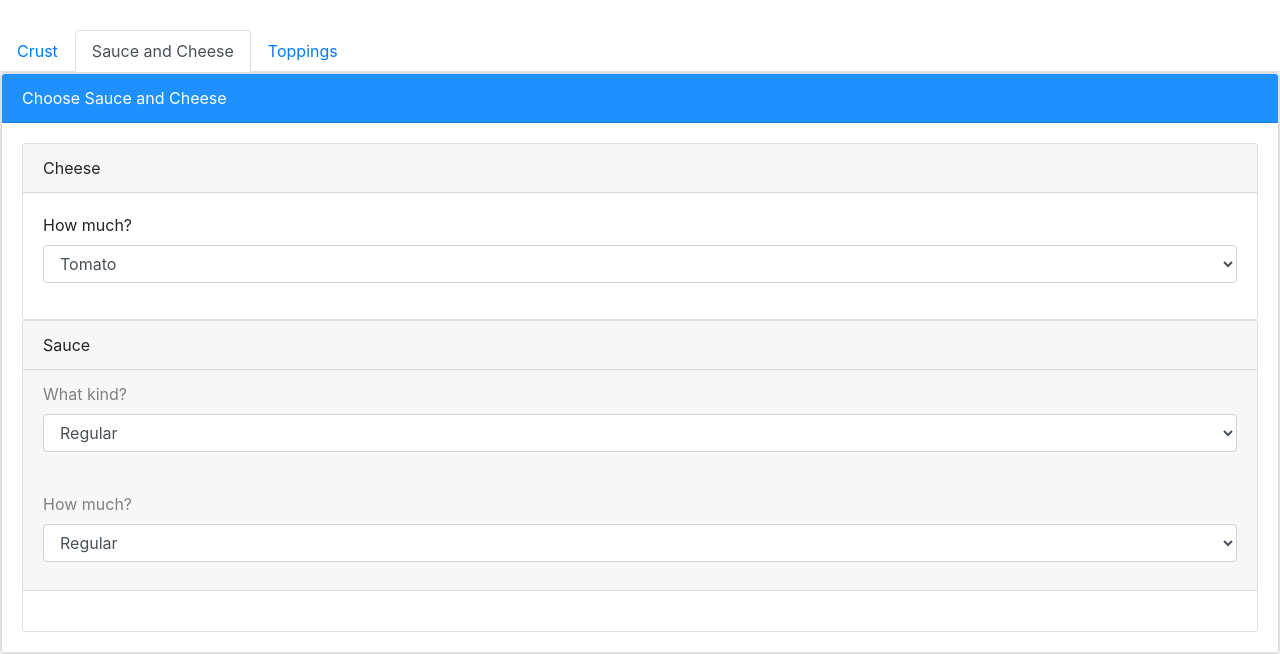
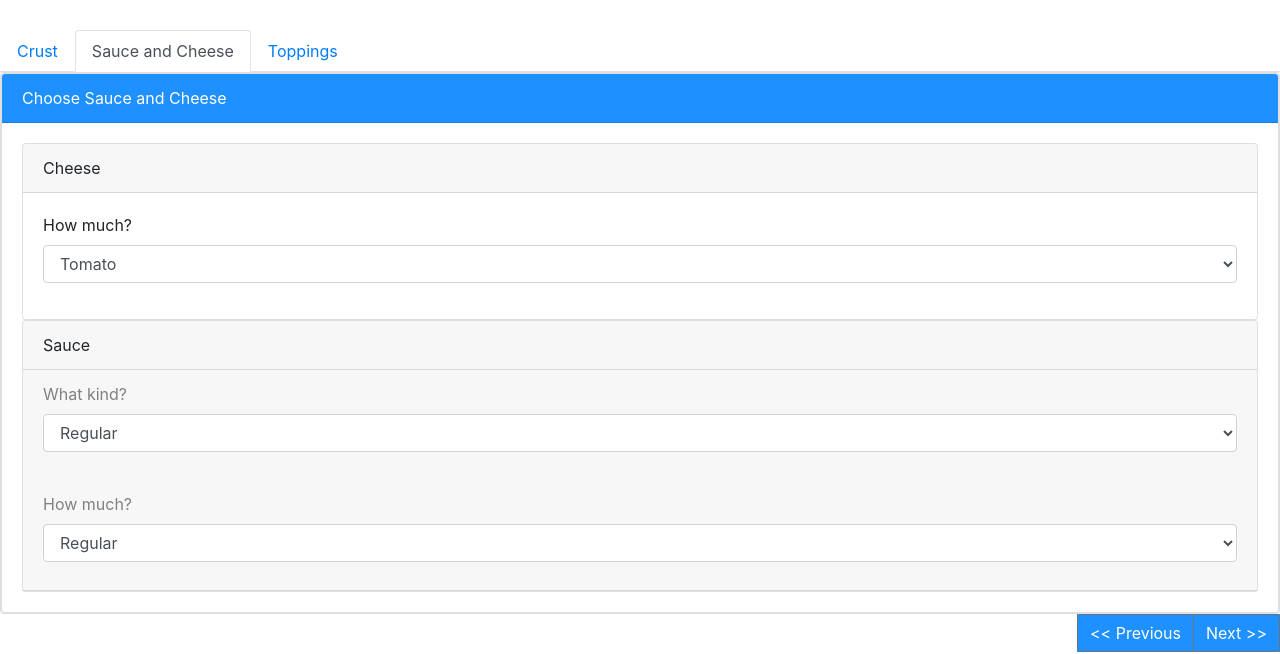
Before and after one commit to RiverRobins/codeup-web-excercises, a plain HTML site: page order-pizza.html in a window 1280 px wide. Both pictures are taken after a click on the tab "Sauce and Cheese". Shown: the part 261-915 px from the top of the page. Drawn offline with nearby package versions, Linux system fonts and the light colour scheme.

Commit message:
finished pizza site

```diff
--- a/order-pizza.html
+++ b/order-pizza.html
@@ -14,6 +14,9 @@
         .jumbotron-fluid div {
             opacity: 0.7;
             background-color: silver;
+        }
+        .go-right {
+            float: right;
         }
     </style>
 </head>
@@ -113,6 +116,14 @@
                 </div>
             </div>
         </div>
+        <div class="btn-group go-right" role="group" aria-label="Basic example" style="background-color: dodgerblue; color: white">
+            <button type="button" class="btn btn-secondary" style="background-color: dodgerblue; color: white"><a style="background-color: dodgerblue; background-image: none; color: white" class="" id="button5" data-toggle="tab" href="#profile" role="tab" aria-controls="profile" aria-selected="false">Next</a></button>
+        </div>
+<!--        <div class="btn-group" role="group" aria-label="Basic example" style="background-color: dodgerblue; color: white">-->
+<!--            <button type="button" class="btn btn-secondary" style="background-color: dodgerblue; color: white"><a style="background-color: dodgerblue; background-image: none; color: white" class="active" id="home-button" data-toggle="tab" href="#home" role="tab" aria-controls="home" aria-selected="true">Crust</a></button>-->
+<!--            <button type="button" class="btn btn-secondary" style="background-color: dodgerblue; color: white"><a style="background-color: dodgerblue; background-image: none; color: white" class="" id="button2" data-toggle="tab" href="#profile" role="tab" aria-controls="profile" aria-selected="false">Sauce and Cheese</a></button>-->
+<!--            <button type="button" class="btn btn-secondary" style="background-color: dodgerblue; color: white"><a style="background-color: dodgerblue; background-image: none; color: white" class="" id="contact-tab2" data-toggle="tab" href="#contact" role="tab" aria-controls="contact" aria-selected="false">Toppings</a></button>-->
+<!--        </div>-->
     </div>
     <div class="tab-pane fade" id="profile" role="tabpanel" aria-labelledby="profile-tab">
         <div class="card" >
@@ -160,12 +171,13 @@
                                 </select>
                             </div>
                         </div>
-                        <div class="card-body">
-
-                        </div>
                     </div>
                 </div>
             </div>
+        </div>
+        <div class="btn-group go-right" role="group" aria-label="Basic example" style="background-color: dodgerblue; color: white">
+            <button type="button" class="btn btn-secondary" style="background-color: dodgerblue; color: white"><a style="background-color: dodgerblue; background-image: none; color: white" class="active" id="home-button3" data-toggle="tab" href="#home" role="tab" aria-controls="home" aria-selected="true"> << Previous</a></button>
+            <button type="button" class="btn btn-secondary" style="background-color: dodgerblue; color: white"><a style="background-color: dodgerblue; background-image: none; color: white" class="" id="contact-tab9" data-toggle="tab" href="#contact" role="tab" aria-controls="contact" aria-selected="false">Next >> </a></button>
         </div>
     </div>
     <div class="tab-pane fade" id="contact" role="tabpanel" aria-labelledby="contact-tab">
@@ -227,6 +239,9 @@
                 </div>
             </div>
         </div>
+        <div class="btn-group go-right" role="group" aria-label="Basic example" style="background-color: dodgerblue; color: white">
+            <button type="button" class="btn btn-secondary" style="background-color: dodgerblue; color: white"><a style="background-color: dodgerblue; background-image: none; color: white; text-decoration: none">Checkout</a></button>
+        </div>
     </div>
 
 
```
